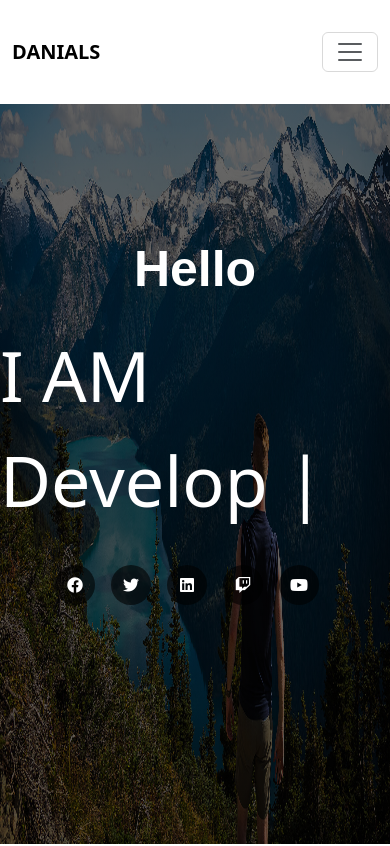
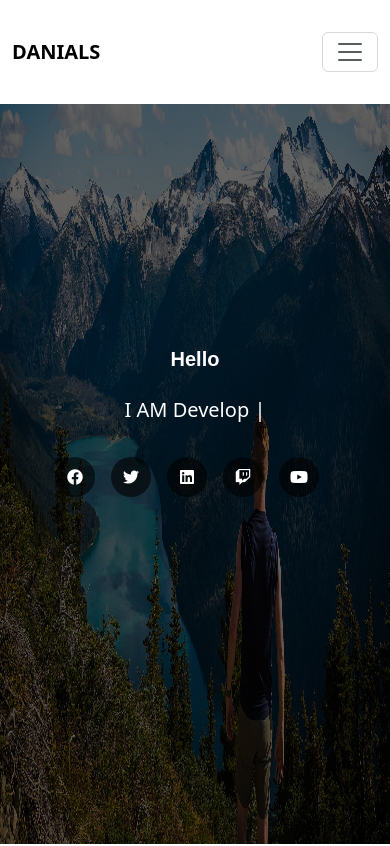
Before and after one commit to Badrmahmoudahmed/third-project, a plain HTML site: page index.html in a window 390 px wide. Shown: the top 846 px of the page. Drawn offline with Linux system fonts and the light colour scheme.

Commit message:
style.css

```diff
--- a/css/style.css
+++ b/css/style.css
@@ -346,6 +346,17 @@ footer{
         color: black;
     }
 }
+@media screen and (max-width:600px) {
+    .home-cap h1{
+        font-size: 20px;
+        font-weight: 800;
+    }
+    .home-cap p{
+        font-size: 20px;
+        font-weight: 100;
+    }
+}
+
 
 
 
```
